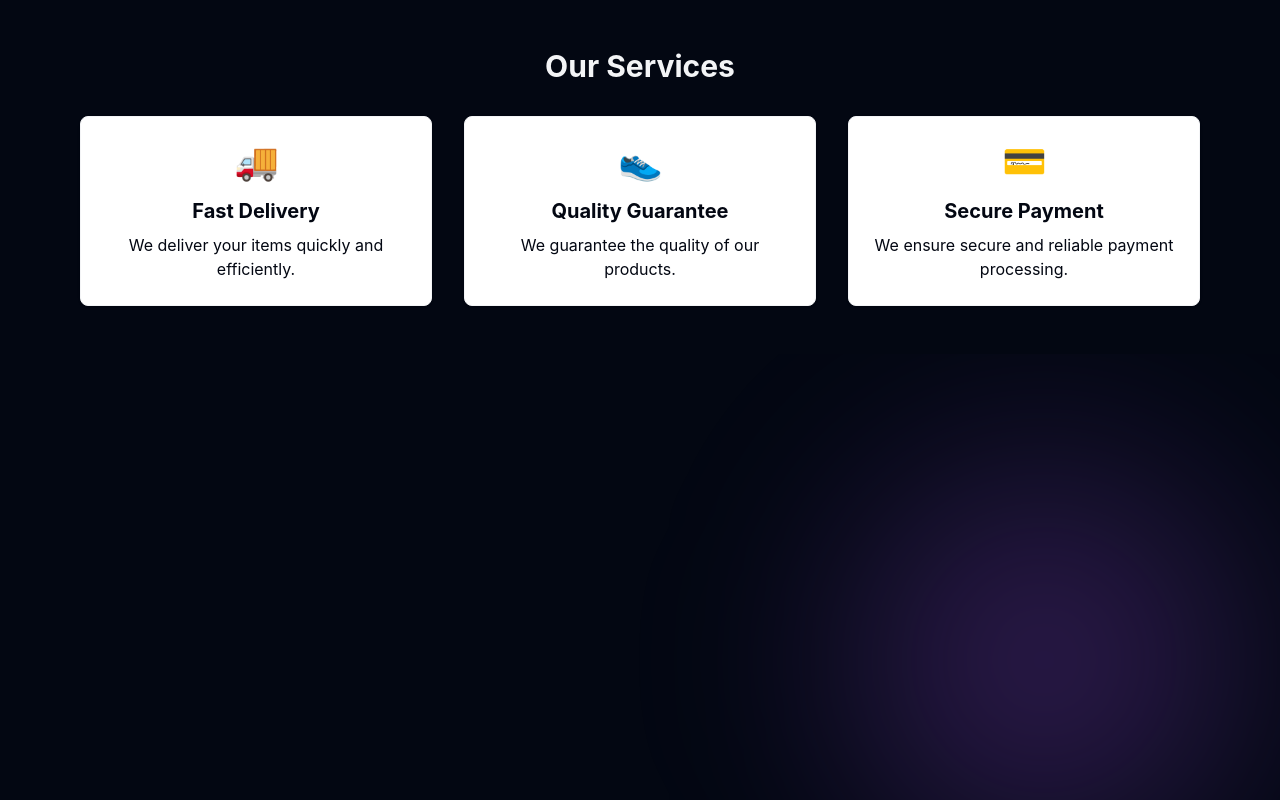
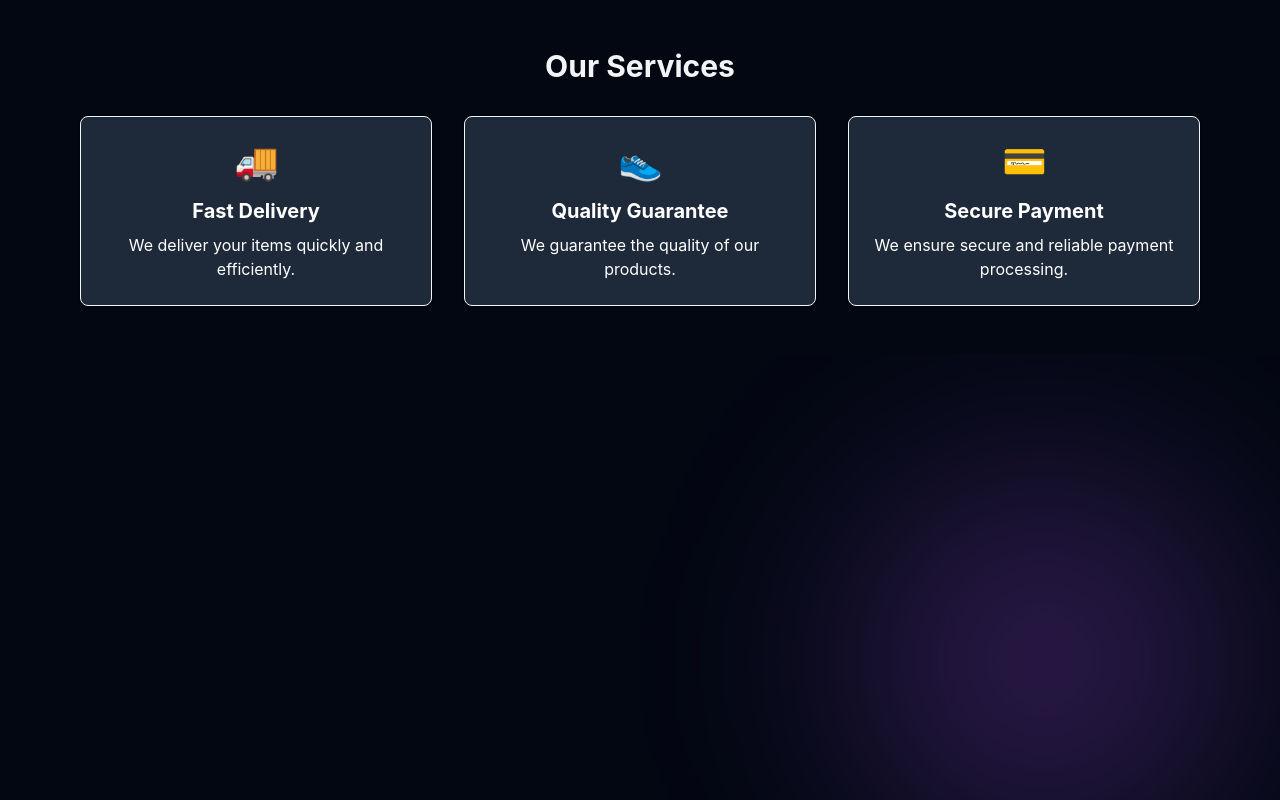
Before and after one commit to Yassin-2/kixy, a React (Vite) app: page / in a window 1280 px wide. Built offline with nearby package versions, Linux system fonts and the light colour scheme.

Commit message:
changes to colors

```diff
--- a/src/pages/Home/Home.jsx
+++ b/src/pages/Home/Home.jsx
@@ -23,10 +23,10 @@ export default function Home(){
         <div className="max-w-6xl mx-auto px-4 grid grid-cols-1 md:grid-cols-3 gap-8">
           <h1 className="text-3xl font-bold text-center col-span-full">Our Services</h1>
           {services.map((service, index) => (
-            <div key={index} className="p-6 text-center border rounded-lg bg-white shadow-sm">
+            <div key={index} className="p-6 text-center border rounded-lg bg-gray-800 shadow-sm">
               <div className="text-4xl mb-4">{service.icon}</div>
-              <h3 className="text-xl text-gray-950 font-bold mb-2">{service.title}</h3>
-              <p className="text-gray-950">{service.description}</p>
+              <h3 className="text-xl text-white font-bold mb-2">{service.title}</h3>
+              <p className="text-white">{service.description}</p>
             </div>
           ))}
         </div>
```
